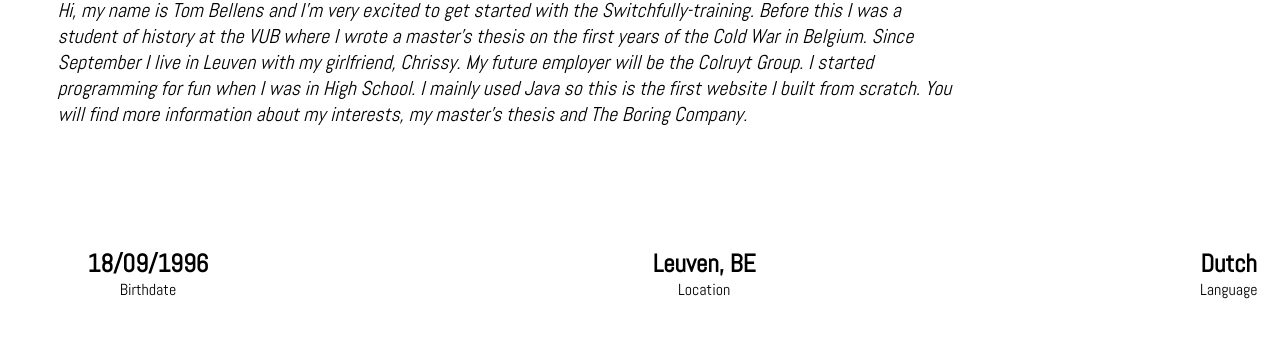
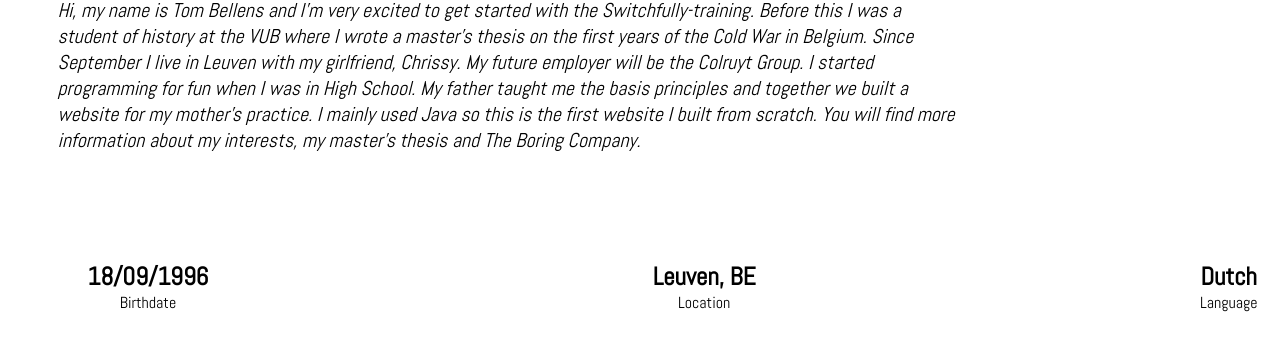
Before and after one commit to Tombellens/Tombellens.github.io, a plain HTML site: page index.html in a window 1280 px wide. Shown: the part 694-1044 px from the top of the page. Drawn offline with Linux system fonts and the light colour scheme.

Commit message:
made a link to a page I build earlier

```diff
--- a/index.html
+++ b/index.html
@@ -31,7 +31,7 @@
 
                     <div class='introduction'><em>Hi, my name is Tom Bellens and I'm very excited to get started with the Switchfully-training. Before this I was a student of history at the VUB
                 where I wrote a master's thesis on the first years of the Cold War in Belgium. Since September I live in Leuven with my girlfriend, Chrissy. My future employer will be the Colruyt Group.
-                 I started programming for fun when I was in High School. I mainly used Java so this is the first website I built from scratch. You will find more information about my interests, my master's thesis and The Boring Company.   </em>
+                 I started programming for fun when I was in High School. My father taught me the basis principles and together we built <a href="http://www.artsenhoek.be/">a website</a> for my mother's practice.  I mainly used Java so this is the first website I built from scratch. You will find more information about my interests, my master's thesis and The Boring Company.   </em>
              </div>
          </div>
             <div class='short-info-container'>
```
